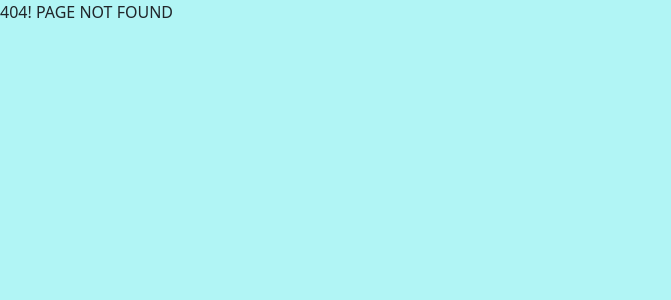
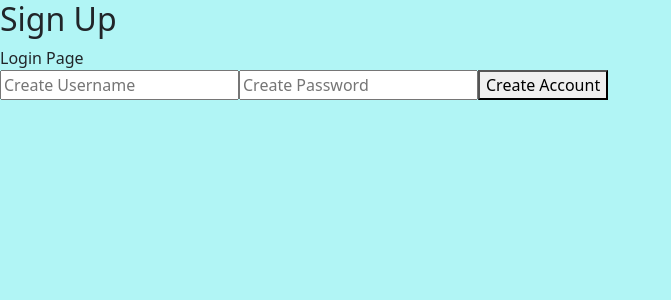
Before and after one commit to TheYummies/ScrumNYum, a React app: page /signup in a window 1280 px wide. Before the commit this address had no page. Shown: the top 300 px of the page, without its empty margins (0-671 px from the left). Built offline with nearby package versions, Linux system fonts and the light colour scheme.

Commit message:
Added signIn page, added fetch request for /login and /signin

```diff
--- a/src/components/App.js
+++ b/src/components/App.js
@@ -1,6 +1,7 @@
-import React from 'react';
+import React, {useState} from 'react';
 import { BrowserRouter as Router, Routes, Route, Link, Navigate } from "react-router-dom";
 import Login from "./pages/Login";
+import SignUp from "./pages/SignUp";
 import Settings from "./pages/Settings";
 import Scrum from "./pages/Scrum";
 import Error from "./pages/Error";
@@ -10,6 +11,7 @@ function App() {
   <Router>
     <Routes>
       <Route path="/" element={<Login />} />
+      <Route path="/signup" element={<SignUp />} />
       <Route path="/settings" element={<Settings />} />
       <Route path="/scrum" element={<Scrum />} />
       <Route path="*" element={<Error />} />
--- a/src/components/pages/Login.js
+++ b/src/components/pages/Login.js
@@ -1,34 +1,36 @@
 import React, { useState } from 'react';
-import { Navigate, Link } from "react-router-dom";
+import { useNavigate, Link } from "react-router-dom";
 
 function Login() {
 
-  //const [modal, setModal] = useState(false);
-  const [goToSettings, setGoToSettings] = React.useState(false);
-  // const [goToLogin, setGoToLogin] = React.useState(false);
+  let navigate = useNavigate();
 
-  // const toggleModal = () => {
-  //   setModal(!modal);
-  // };
-
-  if (goToSettings) {
-    return <Navigate to="/settings" />;
+  function handleClick() {
+    navigate('/signup');
   }
-  // if (goToLogin) {
-  //   return <Navigate to="/login" />;
-  // }
 
   return (
     <div>
       <header>Login Page</header>
-      <form>
-      <label htmlFor="userName">Username:</label>
+      <form className="loginForm" id="loginForm" >
       <input type="text" id="userName" placeholder="Enter Username" />
-      <label htmlFor="password">Password:</label>
-      <input type="text" id="password" placeholder="Enter Password" />
-      <button onClick={() => { setGoToSettings(true) }}>Login</button>
+      <input type="password" id="password" placeholder="Enter Password" />
+
+      <button onClick={() => {
+        fetch('/login', {
+          method: 'POST',
+          body: new FormData(document.getElementsByClassName(loginForm)),
+          })
+          .then(console.log('login onClick invoked'))
+          .then(res => res.json())
+          .then(data => console.log(data))
+        }}>
+          Login</button>
+      {/* //Login button makes fetch request onClick, if truthy links to /settings */}
       </form>
-      <button>Sign up</button>
+
+      <button onClick={handleClick} >Sign up</button>
+
       <Link to='/scrum'>Scrum</Link>
       <Link to='/settings'>Settings</Link>
     </div>
--- /dev/null
+++ b/src/components/pages/SignUp.js
@@ -0,0 +1,29 @@
+import React from "react";
+
+function SignUp() {
+
+    return (
+        <div>
+            <h2>Sign Up</h2>
+            <header>Login Page</header>
+            <form className="signUpForm">
+            <input type="text" id="userName" placeholder="Create Username" />
+            <input type="password" id="password" placeholder="Create Password" />
+
+            <button onClick={() => {
+        fetch('/signup', {
+          method: 'POST',
+          body: new FormData(document.getElementsByClassName(loginForm)),
+          })
+          .then(console.log('create account onClick invoked'))
+          .then(res => res.json())
+          .then(data => console.log(data))
+        }}>Create Account</button>
+
+            {/* Create account button makes fetch request onClick, if truthy redirect to /settings */}
+            </form>
+        </div>
+    )
+}
+
+export default SignUp;
```
